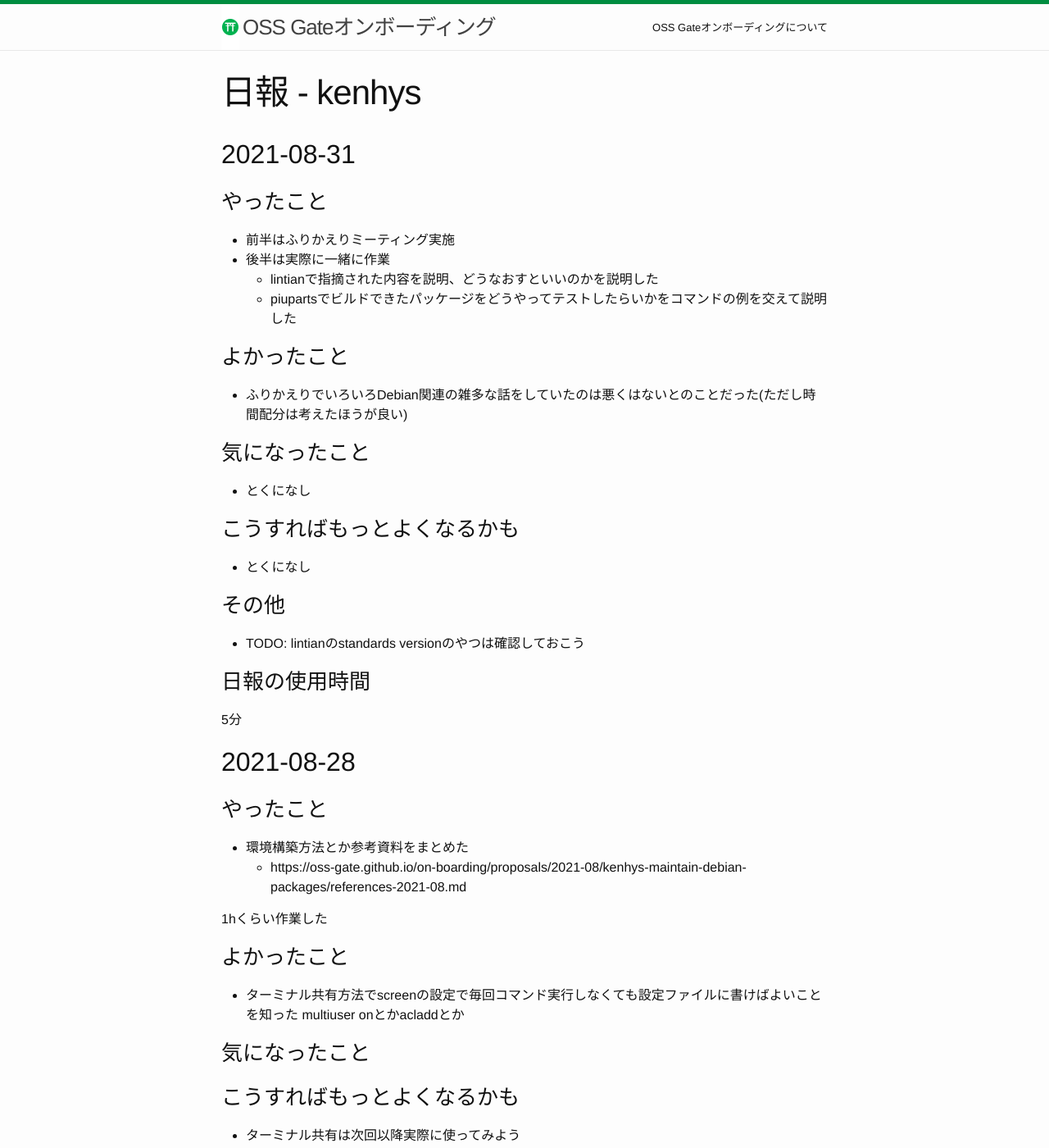
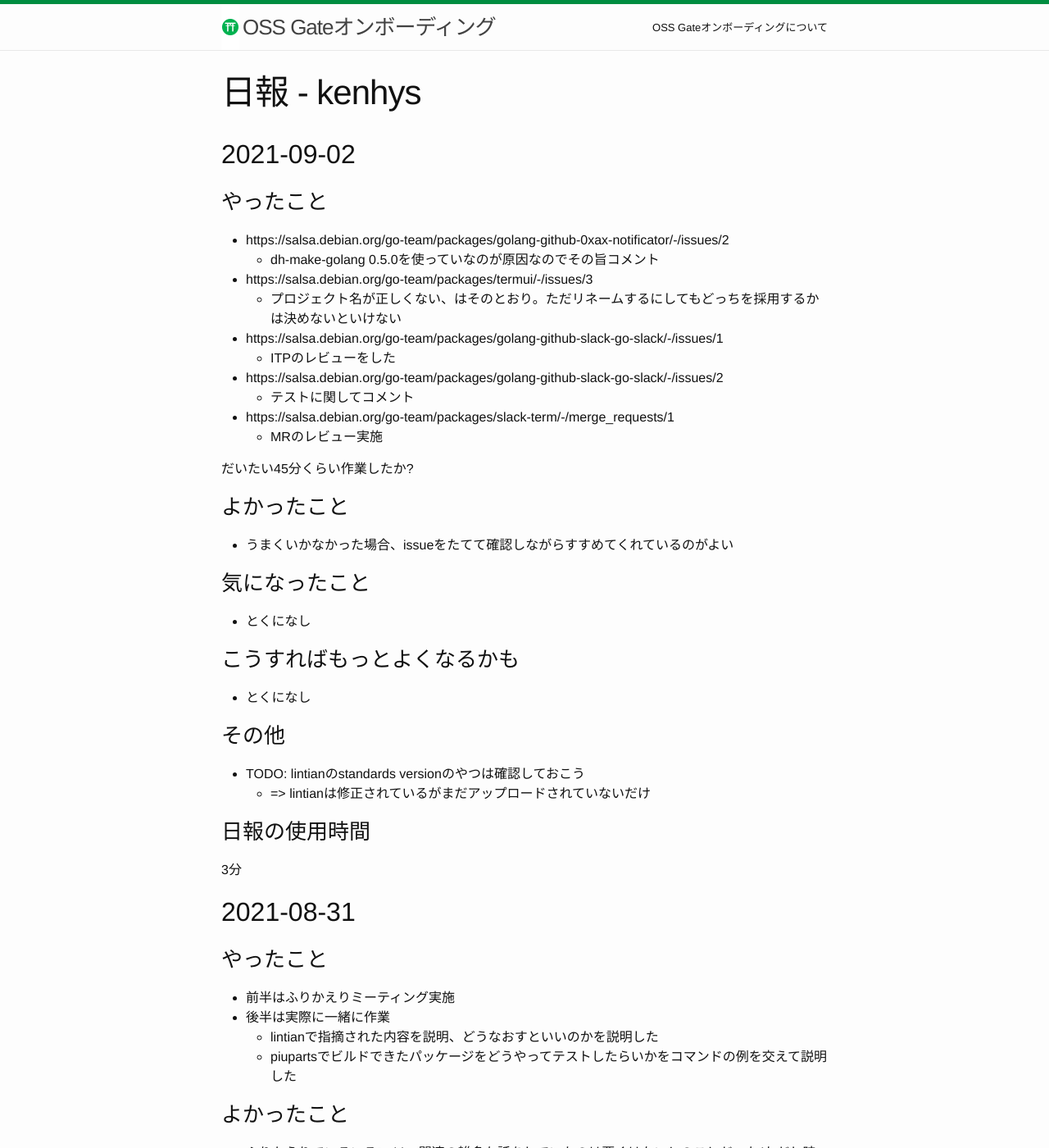
Before and after one commit to oss-gate/on-boarding, a Jekyll site: the page built from proposals/2021-08/kenhys-maintain-debian-packages/daily-report-kenhys.md, in a window 1280 px wide and 1400 px high. Shown: the whole window at 82% size. Built offline with Jekyll 4.4.1, drawn with Linux system fonts in a browser that asks for light colours; Markdown is read by kramdown in place of the engine named in the settings; comment, search, counter and statistics services are not loaded.

Commit message:
2021-08: Add 9/2 activity

```diff
--- a/proposals/2021-08/kenhys-maintain-debian-packages/daily-report-kenhys.md
+++ b/proposals/2021-08/kenhys-maintain-debian-packages/daily-report-kenhys.md
@@ -6,6 +6,44 @@ title: 日報 - kenhys
 <!-- ↑の${ID}は自分のGitHubのIDに置き換える。例：日報 - kenhys -->
 
 <!-- 新しい日付を上に書く。つまり、追記するときは上に追記する。 -->
+
+## 2021-09-02
+
+### やったこと
+
+* https://salsa.debian.org/go-team/packages/golang-github-0xax-notificator/-/issues/2
+  * dh-make-golang 0.5.0を使っていなのが原因なのでその旨コメント
+* https://salsa.debian.org/go-team/packages/termui/-/issues/3
+  * プロジェクト名が正しくない、はそのとおり。ただリネームするにしてもどっちを採用するかは決めないといけない
+* https://salsa.debian.org/go-team/packages/golang-github-slack-go-slack/-/issues/1
+  * ITPのレビューをした
+* https://salsa.debian.org/go-team/packages/golang-github-slack-go-slack/-/issues/2
+  * テストに関してコメント
+* https://salsa.debian.org/go-team/packages/slack-term/-/merge_requests/1
+  * MRのレビュー実施
+
+だいたい45分くらい作業したか?
+
+### よかったこと
+
+* うまくいかなかった場合、issueをたてて確認しながらすすめてくれているのがよい
+
+### 気になったこと
+
+* とくになし
+
+### こうすればもっとよくなるかも
+
+* とくになし
+
+### その他
+
+* TODO: lintianのstandards versionのやつは確認しておこう
+  * => lintianは修正されているがまだアップロードされていないだけ
+
+### 日報の使用時間
+
+3分
 
 ## 2021-08-31
 
```
